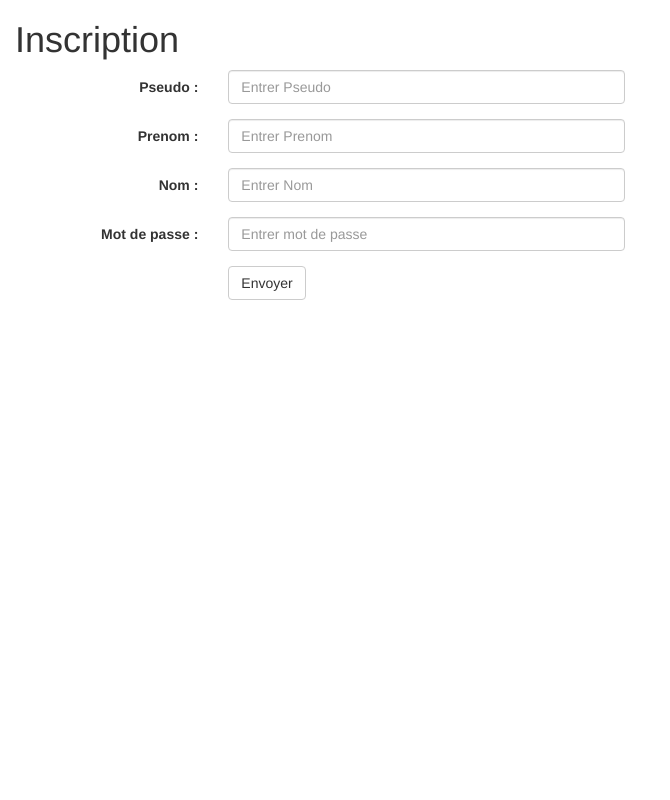
After one commit to Postwork/Integration, a PHP site: page /vue/vInscription.php in a window 1280 px wide. The commit adds this page. Shown: the whole page, without its empty margins (0-670 px from the left). Run offline with PHP 8.4, Linux system fonts and the light colour scheme.

Commit message:
Changes to be committed: 	new file:   controleur/connexion.php 	new file:   controleur/index.php 	new file:   controleur/inscription.php 	modified:   index.php 	new file:   modele/mConnexion.php 	new file:   modele/mIndex.php 	new file:   modele/mInscrition.php 	new file:   source.php 	modified:   vue/accueil.html 	new file:   vue/vConnexion.php 	new file:   vue/vIndex.php 	new file:   vue/vInscription.php

```diff
--- /dev/null
+++ b/controleur/connexion.php
@@ -0,0 +1,4 @@
+<?php
+	include(dirname(__FILE__).'/../modele/mConnexion.php');
+	include(dirname(__FILE__).'/../vue/vConnexion.php');
+?>
--- /dev/null
+++ b/controleur/index.php
@@ -0,0 +1,4 @@
+<?php
+	include(dirname(__FILE__).'/../modele/mIndex.php');
+	include(dirname(__FILE__).'/../vue/accueil.html');
+?>
--- /dev/null
+++ b/controleur/inscription.php
@@ -0,0 +1,4 @@
+<?php
+	include(dirname(__FILE__).'/../modele/mInscription.php');
+	include(dirname(__FILE__).'/../vue/vInscription.php');
+?>
--- /dev/null
+++ b/modele/mInscrition.php
@@ -0,0 +1,6 @@
+<?php
+	$bdd = new PDO('mysql:host=localhost;dbname=postwork', 'postwork', 'postwork');
+	$requete = $bdd->query('SELECT * from Utilisateur where idUtilisateur = 2');
+	$resultat = $requete->fetch();
+	echo $requete['idUtilisateur'].' : '.$requete['prenom'].' '. $requete['dateNaissance'];
+?>
--- /dev/null
+++ b/source.php
@@ -0,0 +1,3 @@
+<?php
+	$bdd = new PDO('mysql:host=localhost;dbname=postwork', 'postwork', 'postwork');
+?>
--- /dev/null
+++ b/vue/vInscription.php
@@ -0,0 +1,43 @@
+<html lang="fr">
+<head>
+	<title>Inscription</title>
+	<meta charset="utf-8">
+	<link rel="stylesheet" href="contenu/bootstrap/css/bootstrap.css">
+</head>
+<body>
+	<div class="container-fluid">
+		<h1>Inscription</h1>
+		<form class="form-horizontal" role="form">
+			<div class="form-group">
+				<label class="control-label col-sm-2" for="pseudo">Pseudo :</label>
+				<div class="col-sm-4">
+					<input type="text" class="form-control" id="pseudo" placeholder="Entrer Pseudo">
+				</div>
+			</div>
+			<div class="form-group">
+				<label class="control-label col-sm-2" for="prenom">Prenom :</label>
+				<div class="col-sm-4">
+					<input type="text" class="form-control" id="prenom" placeholder="Entrer Prenom">
+				</div>
+			</div>
+			<div class="form-group">
+				<label class="control-label col-sm-2" for="nom">Nom :</label>
+				<div class="col-sm-4">
+					<input type="text" class="form-control" id="nom" placeholder="Entrer Nom">
+				</div>
+			</div>
+			<div class="form-group">
+				<label class="control-label col-sm-2" for="pwd">Mot de passe :</label>
+				<div class="col-sm-4">
+					<input type="password" class="form-control" id="pwd" placeholder="Entrer mot de passe">
+				</div>
+			</div>
+			<div class="form-group">
+				<div class="col-sm-offset-2 col-sm-4">
+					<button type="submit" class="btn btn-default" name"envoyer">Envoyer</button>
+				</div>
+			</div>
+		</form>
+	</div>
+</body>
+</html>
```
Also changed, not shown: index.php (+10 -1 lines), modele/mConnexion.php (added, +22 -0 lines), vue/accueil.html (+8 -8 lines), vue/vConnexion.php (added, +23 -0 lines), vue/vIndex.php (added, +27 -0 lines), modele/mIndex.php (added).
